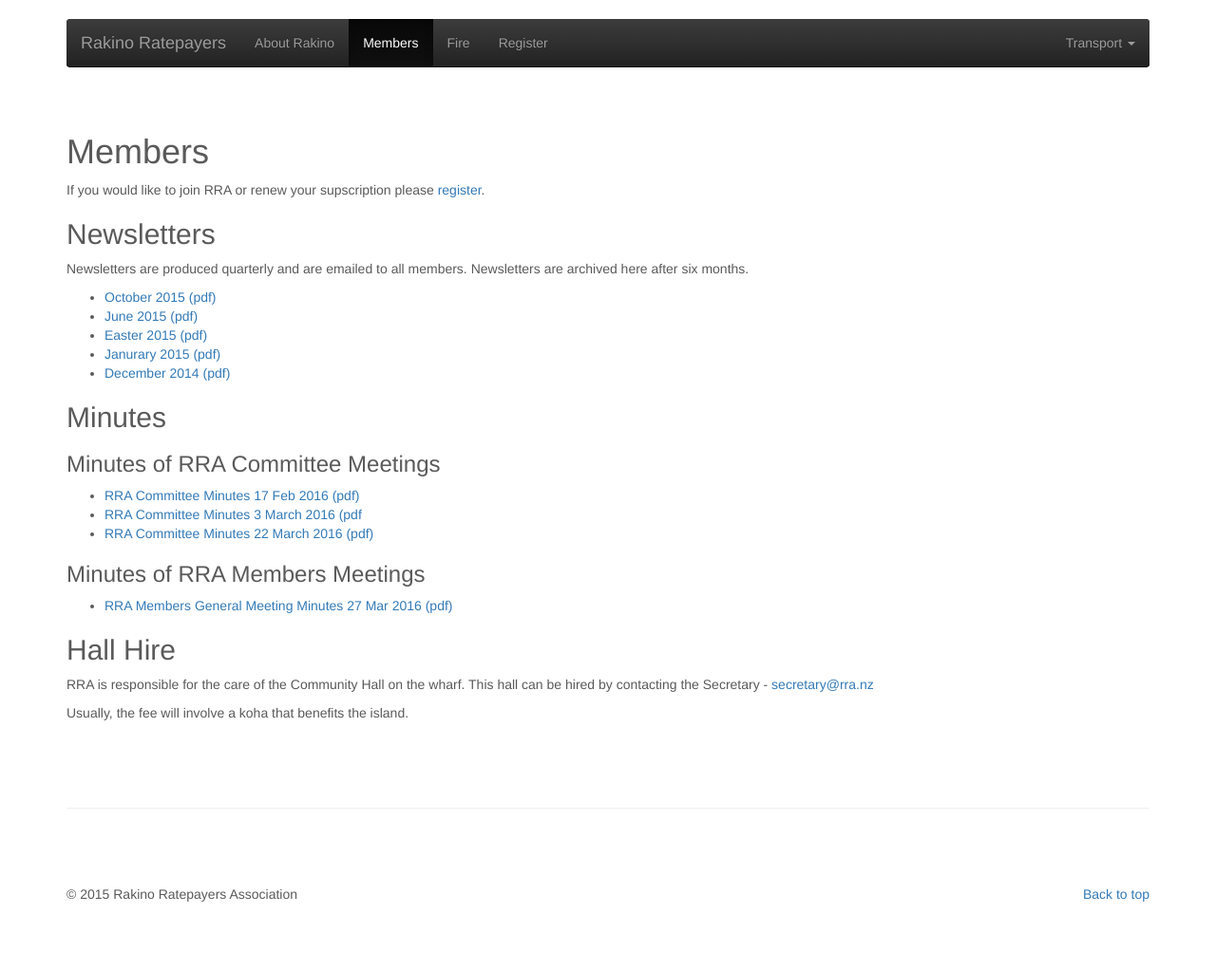
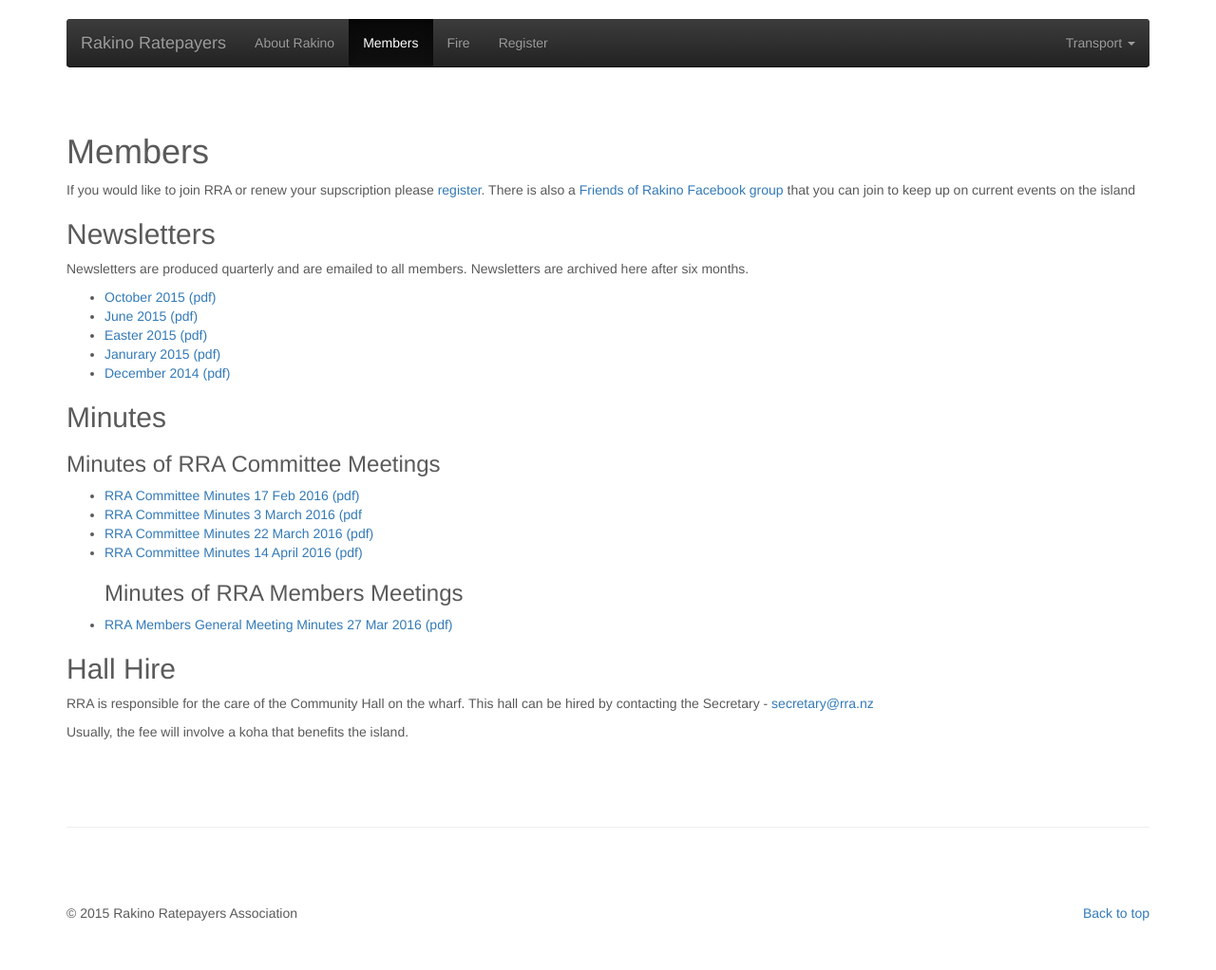
Before and after one commit to rakinoratepayers/rakinoratepayers.github.io, a Jekyll site: the page built from members.md, in a window 1280 px wide. Shown: the whole page at 95% size. Built offline with Jekyll 4.4.1, drawn with Linux system fonts in a browser that asks for light colours; nearby versions of some CDN libraries.

Commit message:
update rra minutes and update facbook link

```diff
--- a/members.md
+++ b/members.md
@@ -8,7 +8,7 @@ topnav: 30
 
 # Members
 
-If you would like to join RRA or renew your supscription please [register](/register/).
+If you would like to join RRA or renew your supscription please [register](/register/). There is also a [Friends of Rakino Facebook group](https://www.facebook.com/groups/1523537804574823/) that you can join to keep up on current events on the island
 
 
 ## Newsletters
@@ -27,7 +27,7 @@ Newsletters are produced quarterly and are emailed to all members. Newsletters a
 - [RRA Committee Minutes 17 Feb 2016 (pdf)](/assets/minutes/160217 RRA Committee Minutes 17 Feb 2016.pdf)
 - [RRA Committee Minutes 3 March 2016 (pdf](/assets/minutes/160303 RRA Committee Minutes 3 March 2016.pdf)
 - [RRA Committee Minutes 22 March 2016 (pdf)](/assets/minutes/160322 RRA Committee Minutes 22 March 2016.pdf)
-
+- [RRA Committee Minutes 14 April 2016 (pdf)](/assets/minutes/160414 RRA Committee Minutes 14 April 2016.pdf)
 ### Minutes of RRA Members Meetings
 - [RRA Members General Meeting Minutes 27 Mar 2016 (pdf)](/assets/minutes/160326 RRA Members General Meeting Minutes 27 Mar 2016.pdf)
 
```
Also changed, not shown: 2 other files.
